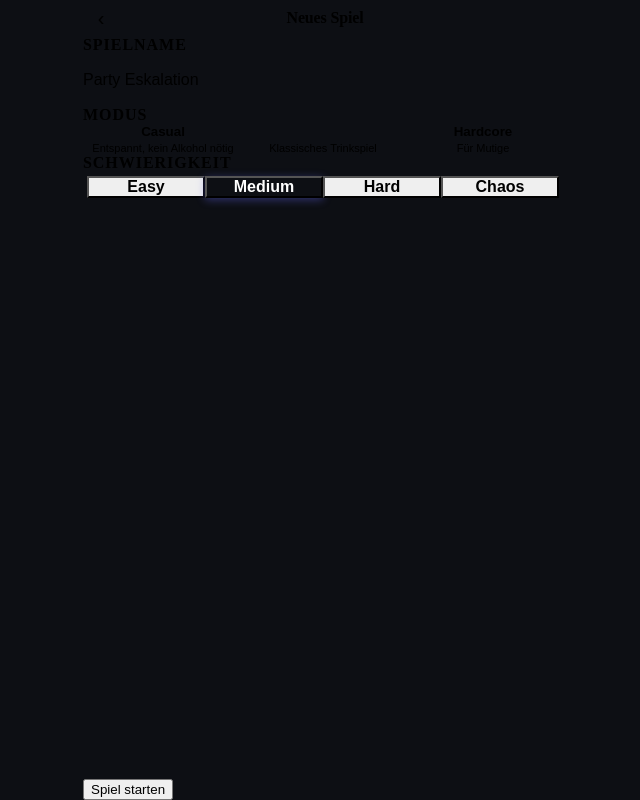
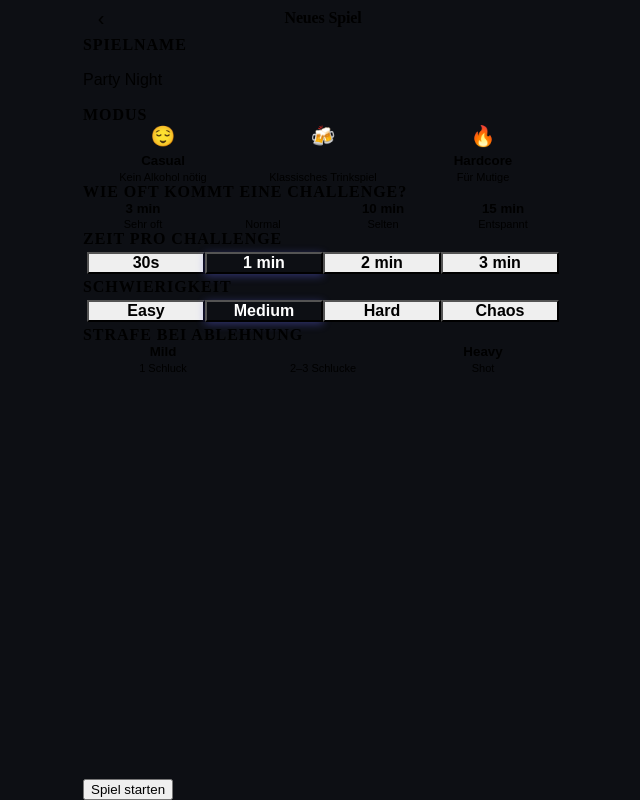
Before and after one commit to Sxmu7/BeREAL, a React (Vite) app: page /host in a window 1280 px wide. Shown: the whole page, without its empty margins (317-957 px from the left). Built offline with nearby package versions, Linux system fonts and the light colour scheme; the HTML template or start-up script is replaced by a standard one.

Commit message:
Add files via upload

```diff
--- a/src/pages/HostSetupScreen.css
+++ b/src/pages/HostSetupScreen.css
@@ -153,3 +153,50 @@
 .create-game__footer {
   padding: var(--space-4) var(--space-5) calc(var(--safe-bottom) + var(--space-5));
 }
+
+/* Pill-Row für Häufigkeit */
+.create-game__pill-row {
+  display: grid;
+  grid-template-columns: repeat(4, 1fr);
+  gap: var(--space-2);
+}
+
+.create-game__pill {
+  display: flex;
+  flex-direction: column;
+  align-items: center;
+  gap: 2px;
+  padding: var(--space-3) var(--space-2);
+  background: var(--color-surface);
+  border: 1.5px solid var(--color-border);
+  border-radius: var(--radius-md);
+  transition: all var(--duration-fast);
+}
+
+.create-game__pill--active {
+  border-color: var(--color-accent);
+  background: var(--color-accent-dim);
+}
+
+.create-game__pill-main {
+  font-size: var(--fs-small);
+  font-weight: 700;
+  color: var(--color-text-primary);
+}
+
+.create-game__pill--active .create-game__pill-main {
+  background: var(--gradient-accent);
+  -webkit-background-clip: text;
+  -webkit-text-fill-color: transparent;
+}
+
+.create-game__pill-sub {
+  font-size: 0.6875rem;
+  color: var(--color-text-tertiary);
+}
+
+/* Modus-Icon */
+.create-game__mode-icon {
+  font-size: 1.25rem;
+  margin-bottom: 2px;
+}
--- a/src/pages/HostSetupScreen.jsx
+++ b/src/pages/HostSetupScreen.jsx
@@ -6,9 +6,9 @@ import { rememberLastSession } from '../lib/lastSession'
 import './HostSetupScreen.css'
 
 const MODES = [
-  { value: 'casual', label: 'Casual', desc: 'Entspannt, kein Alkohol nötig' },
-  { value: 'party',  label: 'Party',  desc: 'Klassisches Trinkspiel' },
-  { value: 'chaos',  label: 'Hardcore', desc: 'Für Mutige' }
+  { value: 'casual', label: 'Casual', desc: 'Kein Alkohol nötig', icon: '😌' },
+  { value: 'party',  label: 'Party',  desc: 'Klassisches Trinkspiel', icon: '🍻' },
+  { value: 'chaos',  label: 'Hardcore', desc: 'Für Mutige', icon: '🔥' }
 ]
 
 const DIFFICULTY_OPTIONS = [
@@ -18,11 +18,36 @@ const DIFFICULTY_OPTIONS = [
   { value: 'chaos',  label: 'Chaos' }
 ]
 
+// Wie oft kommt eine Challenge (Minuten zwischen Runden)
+const FREQUENCY_OPTIONS = [
+  { value: 3,  label: '3 min', desc: 'Sehr oft' },
+  { value: 5,  label: '5 min', desc: 'Normal' },
+  { value: 10, label: '10 min', desc: 'Selten' },
+  { value: 15, label: '15 min', desc: 'Entspannt' },
+]
+
+// Zeit pro Challenge
+const TIMER_OPTIONS = [
+  { value: 30,  label: '30s' },
+  { value: 60,  label: '1 min' },
+  { value: 120, label: '2 min' },
+  { value: 180, label: '3 min' },
+]
+
+const PUNISHMENT_OPTIONS = [
+  { value: 'mild',   label: 'Mild', desc: '1 Schluck' },
+  { value: 'medium', label: 'Medium', desc: '2–3 Schlucke' },
+  { value: 'heavy',  label: 'Heavy', desc: 'Shot' },
+]
+
 export default function HostSetupScreen({ player }) {
   const navigate = useNavigate()
-  const [sessionName, setSessionName] = useState(`${player.name || 'Party'} Eskalation`)
+  const [sessionName, setSessionName] = useState(`${player.name || 'Party'} Night`)
   const [mode, setMode] = useState('party')
   const [difficulty, setDifficulty] = useState('medium')
+  const [frequency, setFrequency] = useState(5)
+  const [timer, setTimer] = useState(60)
+  const [punishment, setPunishment] = useState('medium')
   const [isCreating, setIsCreating] = useState(false)
   const [error, setError] = useState(null)
 
@@ -46,12 +71,13 @@ export default function HostSetupScreen({ player }) {
       navigate(`/lobby/${code}`, {
         state: {
           initialSettings: {
-            gameMode: mode === 'hardcore' ? 'party' : mode,
-            challengeFrequency: mode === 'casual' ? 'chill' : mode === 'chaos' ? 'chaos' : 'party',
-            challengeTimer: 180,
+            gameMode: mode === 'chaos' ? 'party' : mode,
+            challengeFrequency: frequency <= 3 ? 'chaos' : frequency <= 5 ? 'party' : 'chill',
+            challengeIntervalMinutes: frequency,
+            challengeTimer: timer,
             difficulty,
             battleRoundEvery: 5,
-            punishmentLevel: mode === 'chaos' ? 'heavy' : 'medium'
+            punishmentLevel: mode === 'chaos' ? 'heavy' : punishment
           }
         }
       })
@@ -65,24 +91,19 @@ export default function HostSetupScreen({ player }) {
   return (
     <div className="create-game">
       <div className="create-game__header">
-        <button className="create-game__back" onClick={() => navigate('/menu')}>
-          ‹
-        </button>
+        <button className="create-game__back" onClick={() => navigate('/menu')}>‹</button>
         <h1 className="create-game__title">Neues Spiel</h1>
-        <div style={{ width: 32 }} />
+        <div style={{ width: 36 }} />
       </div>
 
       <div className="create-game__body">
+
         {/* Spielname */}
-        <motion.div
-          className="create-game__field"
-          initial={{ opacity: 0, y: 10 }}
-          animate={{ opacity: 1, y: 0 }}
-          transition={{ delay: 0.05 }}
-        >
+        <motion.div className="create-game__field"
+          initial={{ opacity: 0, y: 10 }} animate={{ opacity: 1, y: 0 }} transition={{ delay: 0.04 }}>
           <label className="create-game__label">Spielname</label>
           <input
-            className="create-game__input glass"
+            className="create-game__input"
             value={sessionName}
             onChange={(e) => setSessionName(e.target.value.slice(0, 32))}
             placeholder="Samstag Eskalation"
@@ -90,24 +111,17 @@ export default function HostSetupScreen({ player }) {
         </motion.div>
 
         {/* Modus */}
-        <motion.div
-          className="create-game__field"
-          initial={{ opacity: 0, y: 10 }}
-          animate={{ opacity: 1, y: 0 }}
-          transition={{ delay: 0.1 }}
-        >
+        <motion.div className="create-game__field"
+          initial={{ opacity: 0, y: 10 }} animate={{ opacity: 1, y: 0 }} transition={{ delay: 0.08 }}>
           <label className="create-game__label">Modus</label>
           <div className="create-game__modes">
             {MODES.map((m) => (
               <button
                 key={m.value}
-                className={
-                  mode === m.value
-                    ? 'create-game__mode create-game__mode--active'
-                    : 'create-game__mode'
-                }
+                className={mode === m.value ? 'create-game__mode create-game__mode--active' : 'create-game__mode'}
                 onClick={() => setMode(m.value)}
               >
+                <span className="create-game__mode-icon">{m.icon}</span>
                 <span className="create-game__mode-label">{m.label}</span>
                 <span className="create-game__mode-desc">{m.desc}</span>
               </button>
@@ -115,23 +129,50 @@ export default function HostSetupScreen({ player }) {
           </div>
         </motion.div>
 
+        {/* Häufigkeit */}
+        <motion.div className="create-game__field"
+          initial={{ opacity: 0, y: 10 }} animate={{ opacity: 1, y: 0 }} transition={{ delay: 0.12 }}>
+          <label className="create-game__label">Wie oft kommt eine Challenge?</label>
+          <div className="create-game__pill-row">
+            {FREQUENCY_OPTIONS.map((f) => (
+              <button
+                key={f.value}
+                className={frequency === f.value ? 'create-game__pill create-game__pill--active' : 'create-game__pill'}
+                onClick={() => setFrequency(f.value)}
+              >
+                <span className="create-game__pill-main">{f.label}</span>
+                <span className="create-game__pill-sub">{f.desc}</span>
+              </button>
+            ))}
+          </div>
+        </motion.div>
+
+        {/* Timer */}
+        <motion.div className="create-game__field"
+          initial={{ opacity: 0, y: 10 }} animate={{ opacity: 1, y: 0 }} transition={{ delay: 0.16 }}>
+          <label className="create-game__label">Zeit pro Challenge</label>
+          <div className="create-game__difficulty">
+            {TIMER_OPTIONS.map((t) => (
+              <button
+                key={t.value}
+                className={timer === t.value ? 'create-game__diff-btn create-game__diff-btn--active' : 'create-game__diff-btn'}
+                onClick={() => setTimer(t.value)}
+              >
+                {t.label}
+              </button>
+            ))}
+          </div>
+        </motion.div>
+
         {/* Schwierigkeit */}
-        <motion.div
-          className="create-game__field"
-          initial={{ opacity: 0, y: 10 }}
-          animate={{ opacity: 1, y: 0 }}
-          transition={{ delay: 0.15 }}
-        >
+        <motion.div className="create-game__field"
+          initial={{ opacity: 0, y: 10 }} animate={{ opacity: 1, y: 0 }} transition={{ delay: 0.2 }}>
           <label className="create-game__label">Schwierigkeit</label>
           <div className="create-game__difficulty">
             {DIFFICULTY_OPTIONS.map((d) => (
               <button
                 key={d.value}
-                className={
-                  difficulty === d.value
-                    ? 'create-game__diff-btn create-game__diff-btn--active'
-                    : 'create-game__diff-btn'
-                }
+                className={difficulty === d.value ? 'create-game__diff-btn create-game__diff-btn--active' : 'create-game__diff-btn'}
                 onClick={() => setDifficulty(d.value)}
               >
                 {d.label}
@@ -139,6 +180,26 @@ export default function HostSetupScreen({ player }) {
             ))}
           </div>
         </motion.div>
+
+        {/* Strafe (nur im Party/Chaos-Modus relevant) */}
+        {mode !== 'casual' && (
+          <motion.div className="create-game__field"
+            initial={{ opacity: 0, y: 10 }} animate={{ opacity: 1, y: 0 }} transition={{ delay: 0.24 }}>
+            <label className="create-game__label">Strafe bei Ablehnung</label>
+            <div className="create-game__modes">
+              {PUNISHMENT_OPTIONS.map((p) => (
+                <button
+                  key={p.value}
+                  className={punishment === p.value ? 'create-game__mode create-game__mode--active' : 'create-game__mode'}
+                  onClick={() => setPunishment(p.value)}
+                >
+                  <span className="create-game__mode-label">{p.label}</span>
+                  <span className="create-game__mode-desc">{p.desc}</span>
+                </button>
+              ))}
+            </div>
+          </motion.div>
+        )}
 
         {error && <p className="create-game__error">{error}</p>}
       </div>
--- a/src/pages/LandingPage.css
+++ b/src/pages/LandingPage.css
@@ -40,17 +40,6 @@
   pointer-events: none;
 }
 
-/* Grid-Muster im Hintergrund */
-.landing__grid {
-  position: absolute;
-  inset: 0;
-  background-image:
-    linear-gradient(rgba(99,102,241,0.04) 1px, transparent 1px),
-    linear-gradient(90deg, rgba(99,102,241,0.04) 1px, transparent 1px);
-  background-size: 48px 48px;
-  pointer-events: none;
-  mask-image: radial-gradient(ellipse 80% 60% at 50% 40%, black 20%, transparent 80%);
-}
 
 /* Intro-Phase */
 .landing__intro {
--- a/src/pages/LandingPage.jsx
+++ b/src/pages/LandingPage.jsx
@@ -52,7 +52,6 @@ export default function LandingPage({ player }) {
       <div className="landing__bg-glow-1" />
       <div className="landing__bg-glow-2" />
       <div className="landing__bg-glow-3" />
-      <div className="landing__grid" />
 
       <AnimatePresence mode="wait">
         {phase === 'intro' && (
```
Also changed, not shown: src/components/FullscreenTimer.css (+107 -34 lines), src/components/FullscreenTimer.jsx (+77 -81 lines).
